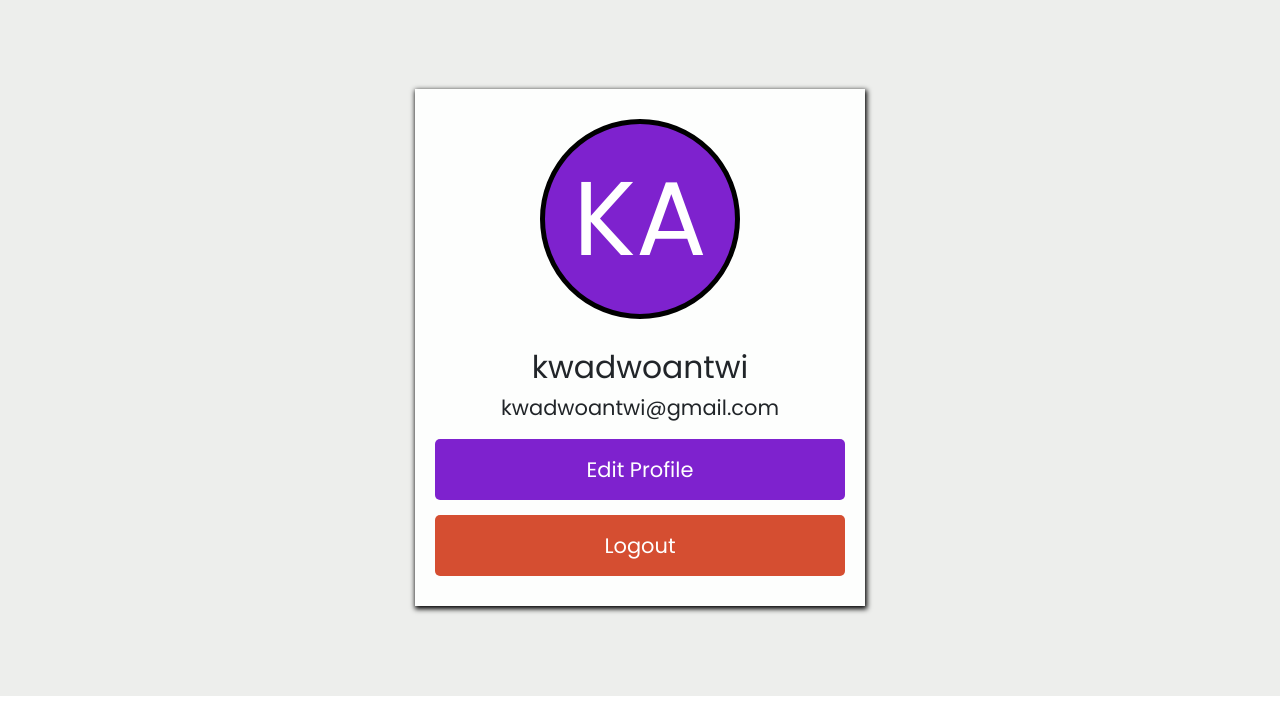
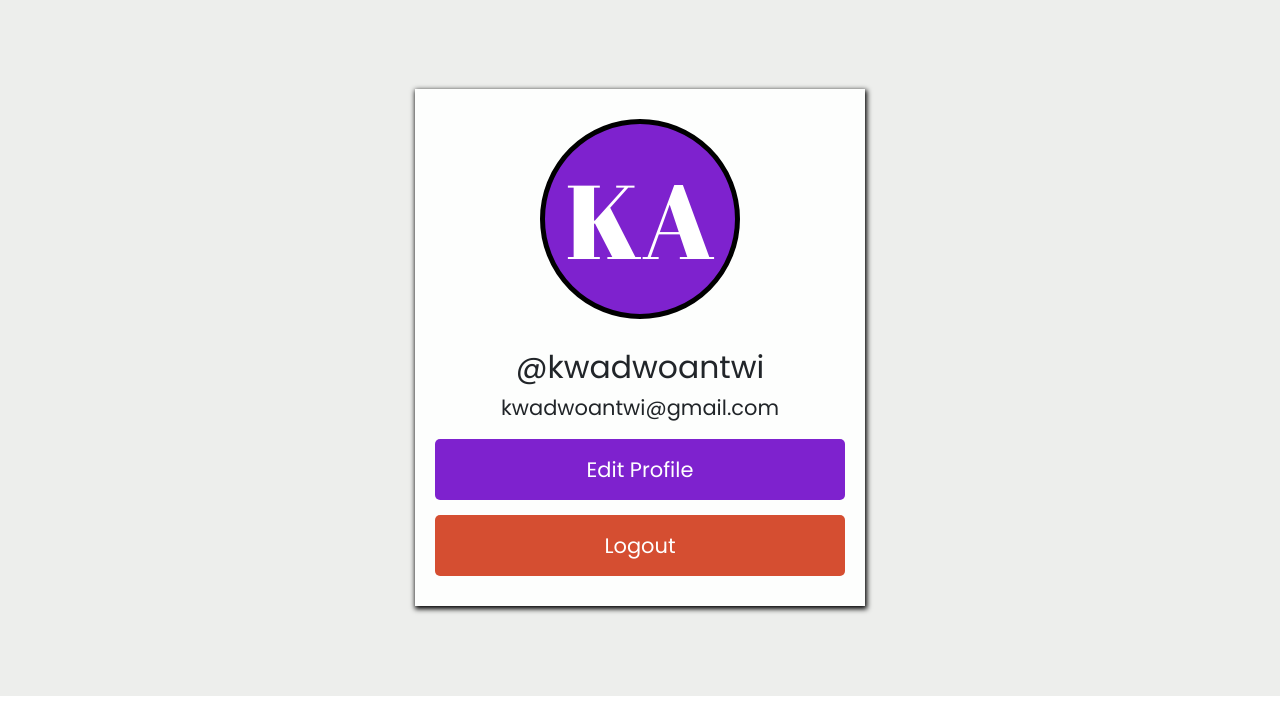
Before and after one commit to kwadwoambitious/Mini-Project, a PHP site: page /Web-Forum-Mini-Project/profile in a window 1280 px wide. Shown: the part 92-800 px from the top of the page. Run offline with PHP 8.4, Linux system fonts and the light colour scheme; a user stored in the database is signed in; data comes from the database, SQL or seed files in the repository; some web fonts are replaced.

Commit message:
Changes made to the user profile picture

```diff
--- a/includes/home-header.php
+++ b/includes/home-header.php
@@ -6,6 +6,9 @@
   <meta name="viewport" content="width=device-width, initial-scale=1.0">
   <link rel="stylesheet" href="https://cdnjs.cloudflare.com/ajax/libs/font-awesome/6.4.0/css/all.min.css">
   <link href="https://cdn.jsdelivr.net/npm/bootstrap@5.3.0/dist/css/bootstrap.min.css" rel="stylesheet" integrity="sha384-9ndCyUaIbzAi2FUVXJi0CjmCapSmO7SnpJef0486qhLnuZ2cdeRhO02iuK6FUUVM" crossorigin="anonymous">
+  <link rel="preconnect" href="https://fonts.googleapis.com">
+  <link rel="preconnect" href="https://fonts.gstatic.com" crossorigin>
+  <link href="https://fonts.googleapis.com/css2?family=Abril+Fatface&display=swap" rel="stylesheet">
   <link rel="stylesheet" href="css/home_pages.css">
   <link rel="stylesheet" href="css/threadlists.css">
   <link rel="shortcut icon" href="favicon/favicon.ico" type="image/x-icon">
--- a/profile.php
+++ b/profile.php
@@ -12,13 +12,13 @@
 ?>
     <div class="profile-container">
       <div class="profile">
-      <h1><?php
+      <h1 style="font-family: 'Abril Fatface', cursive;"><?php
          $initial =  substr($_SESSION['first_name'], 0, 1);
          $initial2 =  substr($_SESSION['last_name'], 0, 1);
          echo $initial;
          echo $initial2;
        ?></h1>
-        <h3><?php echo $_SESSION['username']?></h3>
+        <h3><?php echo '@'.$_SESSION['username']?></h3>
         <p><?php echo $_SESSION['email']?></p>
         <a href="update_profile">Edit Profile</a>
         <form action="<?php $_SERVER["PHP_SELF"]?>" method="POST">
@@ -28,7 +28,6 @@
     </div>
 
      <script src="javascript/script.js"></script>
-
 </body>
 </html>
 
--- a/update_profile.php
+++ b/update_profile.php
@@ -87,6 +87,10 @@
   <meta name="viewport" content="width=device-width, initial-scale=1.0">
   <link rel="stylesheet" href="https://cdnjs.cloudflare.com/ajax/libs/font-awesome/6.4.0/css/all.min.css">
   <link href="https://cdn.jsdelivr.net/npm/bootstrap@5.3.0/dist/css/bootstrap.min.css" rel="stylesheet" integrity="sha384-9ndCyUaIbzAi2FUVXJi0CjmCapSmO7SnpJef0486qhLnuZ2cdeRhO02iuK6FUUVM" crossorigin="anonymous">
+
+  <link rel="preconnect" href="https://fonts.googleapis.com">
+  <link rel="preconnect" href="https://fonts.gstatic.com" crossorigin>
+  <link href="https://fonts.googleapis.com/css2?family=Abril+Fatface&display=swap" rel="stylesheet">
   <link rel="stylesheet" href="css/home_pages.css">
   <link rel="shortcut icon" href="favicon/favicon.ico" type="image/x-icon">
   <title>Web Forum | Profile Update</title>
@@ -94,7 +98,7 @@
 <body>
    <div class="profile-update-container">
     <div class="update-profile">
-       <h1><?php
+       <h1 style="font-family: 'Abril Fatface', cursive;"><?php
          $initial =  substr($_SESSION['first_name'], 0, 1);
          $initial2 =  substr($_SESSION['last_name'], 0, 1);
          echo $initial;
```
